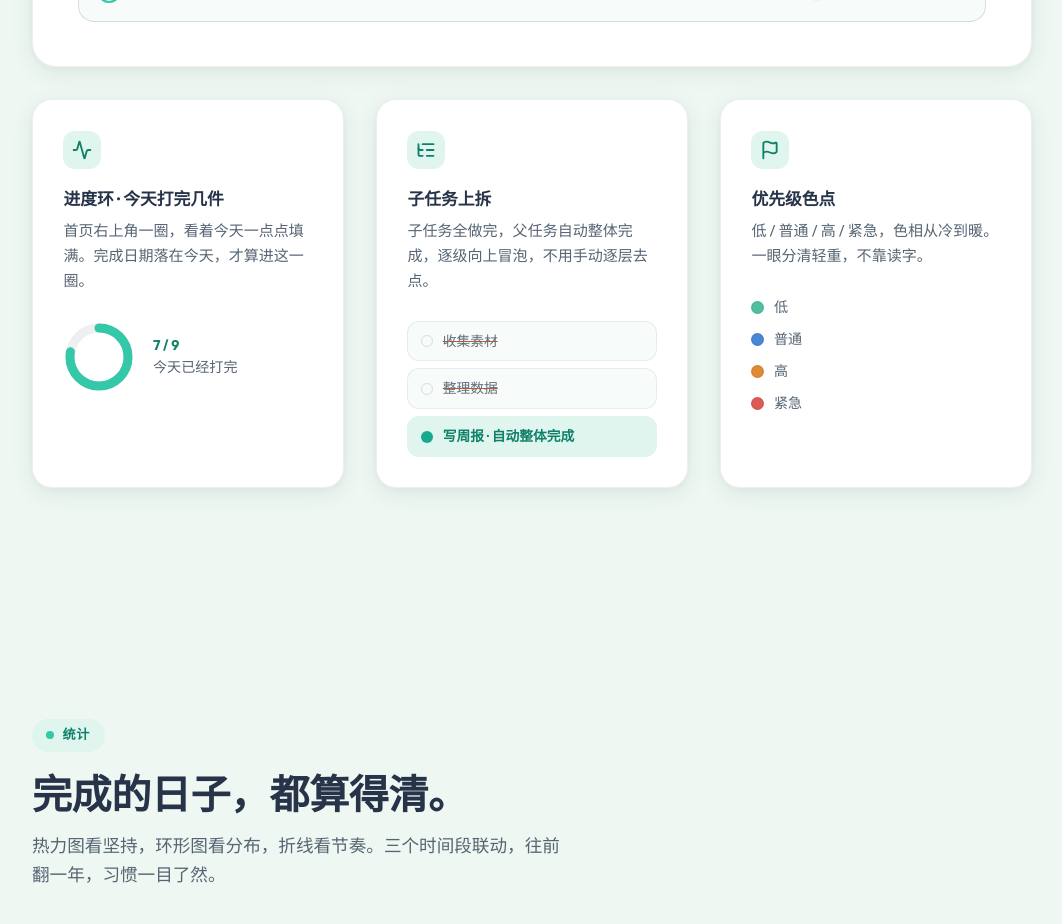
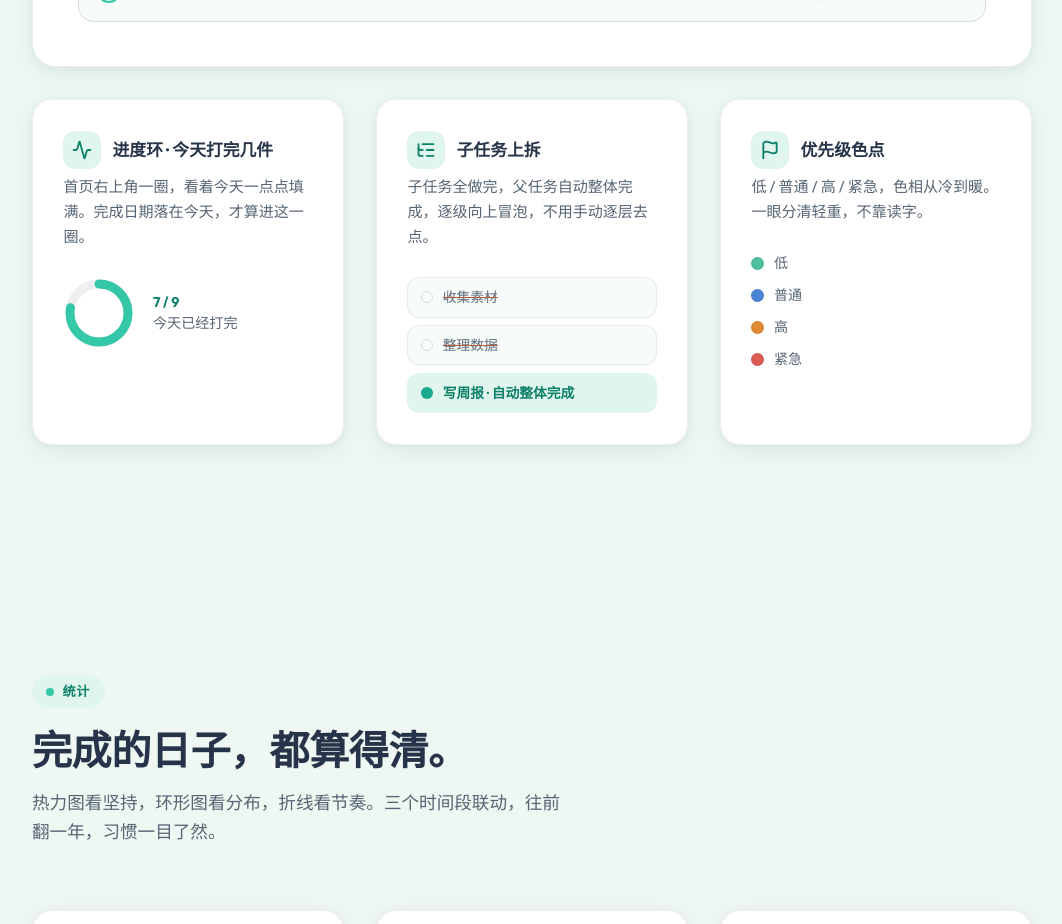
Before and after one commit to nabaonan/doit-website, a Vue app: page / in a window 1280 px wide. Shown: the part 3360-4284 px from the top of the page, without its empty margins (108-1170 px from the left). Built offline with nearby package versions, Linux system fonts and the light colour scheme; no server answers.

Commit message:
fix(site): 交互区卡片图标与标题同行(图标左标题右)，提升层次

```diff
--- a/src/components/InteractionDemo.vue
+++ b/src/components/InteractionDemo.vue
@@ -131,10 +131,12 @@ const prios = [
       <!-- 三格：进度环 / 子任务上拆 / 优先级 -->
       <div class="features" style="margin-top: clamp(1.25rem, 3vw, 2rem)">
         <article class="feature reveal">
+          <div class="feature-head">
             <span class="feature-icon" aria-hidden="true">
               <Activity :size="21" :stroke-width="2.1" />
             </span>
             <h4>{{ features[0].title }}</h4>
+          </div>
           <p>{{ features[0].desc }}</p>
           <div class="feature-visual" aria-hidden="true">
             <div class="ring-demo">
@@ -148,10 +150,12 @@ const prios = [
         </article>
 
         <article class="feature reveal">
+          <div class="feature-head">
             <span class="feature-icon" aria-hidden="true">
               <ListTree :size="21" :stroke-width="2.1" />
             </span>
             <h4>{{ features[1].title }}</h4>
+          </div>
           <p>{{ features[1].desc }}</p>
           <div class="feature-visual" aria-hidden="true">
             <div class="up-bubbles">
@@ -163,10 +167,12 @@ const prios = [
         </article>
 
         <article class="feature reveal">
+          <div class="feature-head">
             <span class="feature-icon" aria-hidden="true">
               <Flag :size="21" :stroke-width="2.1" />
             </span>
             <h4>{{ features[2].title }}</h4>
+          </div>
           <p>{{ features[2].desc }}</p>
           <div class="feature-visual" aria-hidden="true">
             <div class="prio-row">
--- a/src/style.css
+++ b/src/style.css
@@ -879,6 +879,14 @@ p {
   box-shadow: var(--shadow);
 }
 
+/* 卡片头部：图标在左、标题在右，横向一排更有层次 */
+.feature-head {
+  display: flex;
+  align-items: center;
+  gap: 0.7rem;
+  margin-bottom: 0.4rem;
+}
+
 .feature-icon {
   width: 38px;
   height: 38px;
@@ -887,7 +895,7 @@ p {
   place-items: center;
   background: var(--accent-soft);
   color: var(--accent-ink);
-  margin-bottom: 1rem;
+  flex: none;
 }
 
 .feature-icon svg {
@@ -897,7 +905,7 @@ p {
 }
 
 .feature h4 {
-  margin: 0 0 0.4rem;
+  margin: 0;
   font-size: 1.05rem;
 }
 
```
Lines whose indentation alone changed are shown as unchanged.
